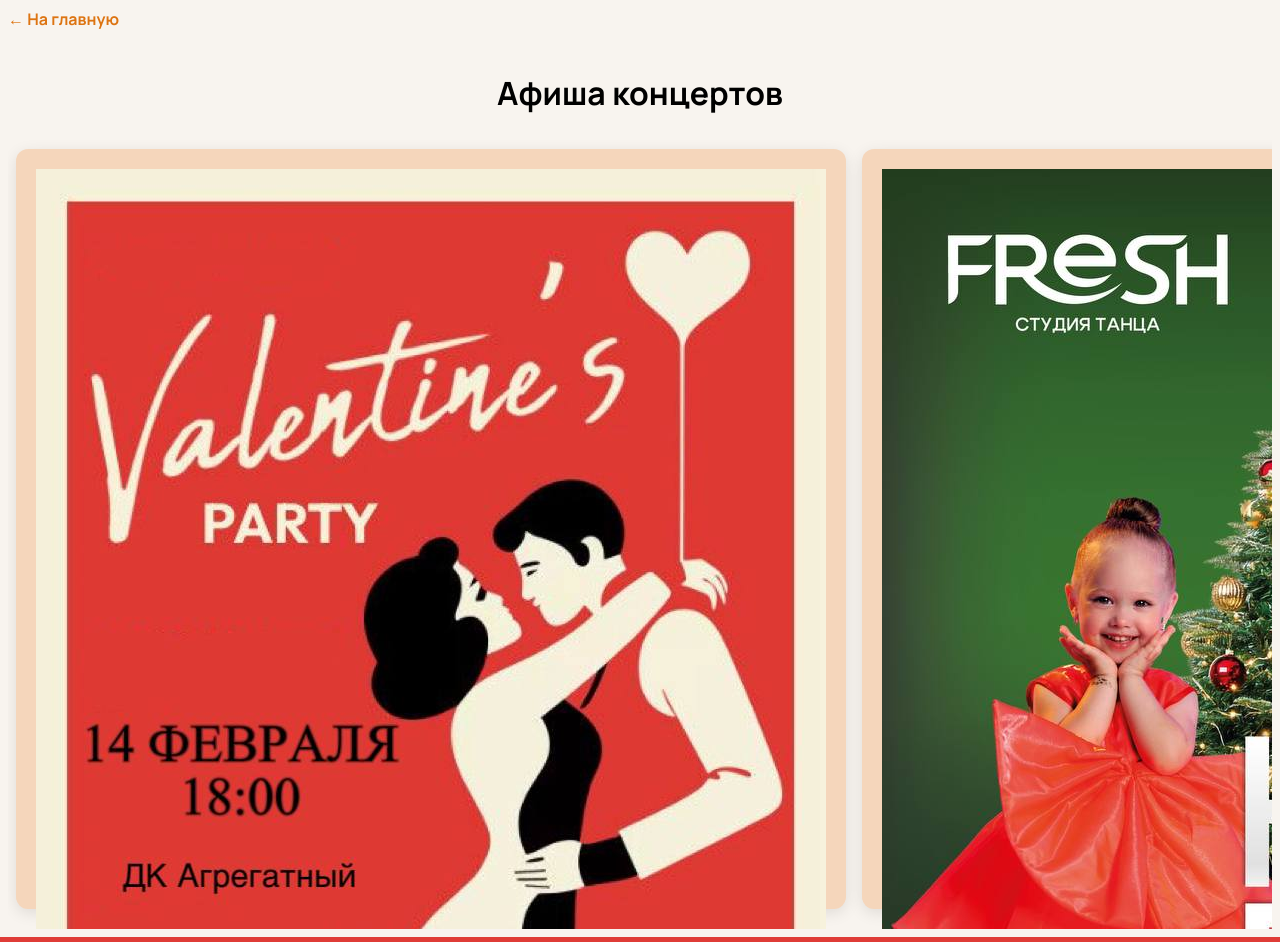
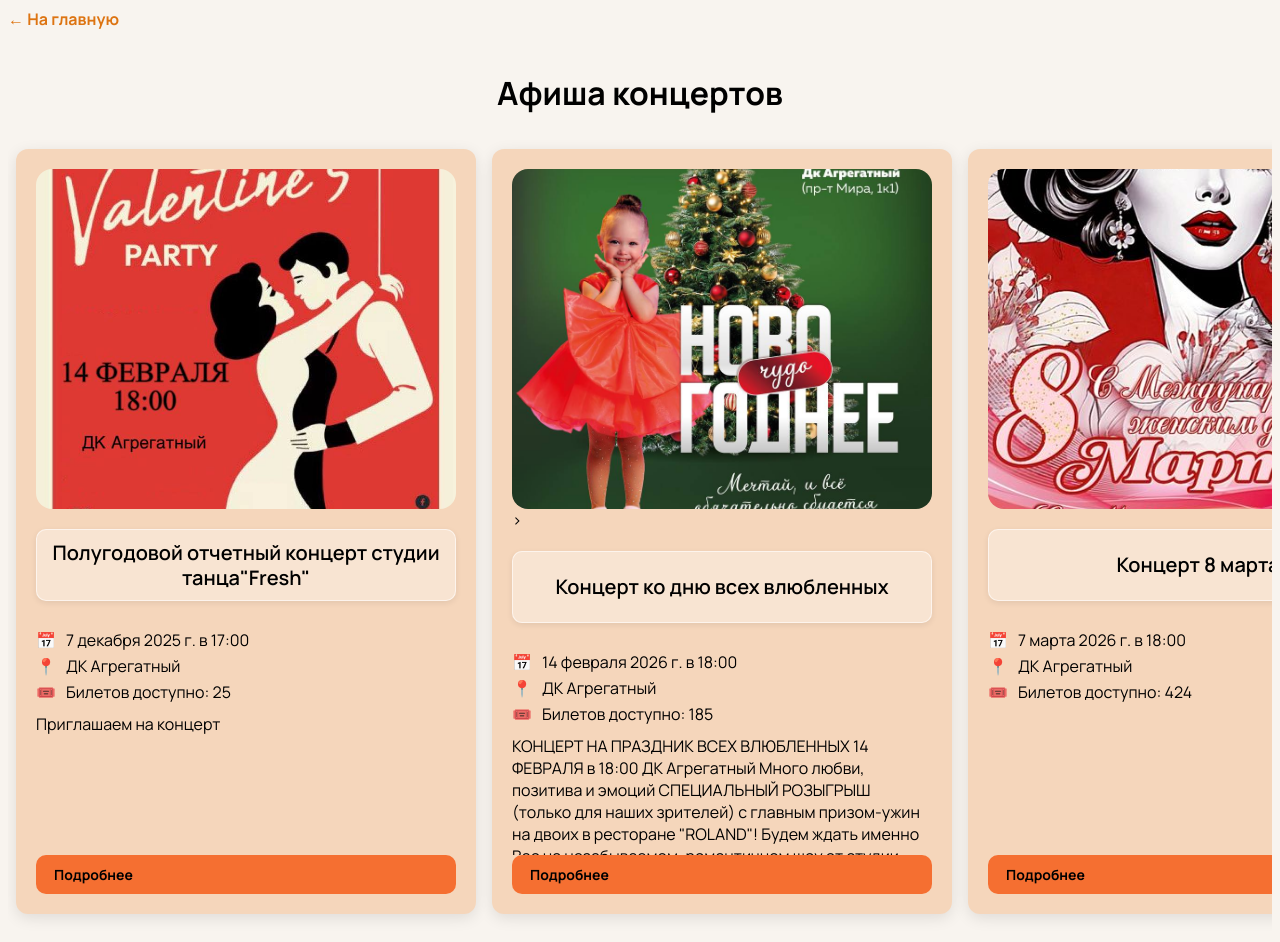
Before and after one commit to Stefany161616166/fresh-concert-calendar, a Django app: page /events/ in a window 1280 px wide. Run offline with Django 5.2, Linux system fonts and the light colour scheme; data comes from the database, SQL or seed files in the repository.

Commit message:
Update event_list.html

```diff
--- a/events/templates/events/event_list.html
+++ b/events/templates/events/event_list.html
@@ -56,7 +56,6 @@
     display: flex;
     flex-direction: column;
     width: 100%;
-  height: 760px;             /* фикс высоты карточки */
     padding: 20px;
     border-radius: 12px;
     box-shadow: 0 4px 15px rgba(0,0,0,0.1);
@@ -65,9 +64,8 @@
 
 .event-img{
     width: 100%;
-  height: 420px;
-  object-fit: contain;
-  background: #fff;
+    height: 340px;
+    object-fit: cover;
     border-radius: 16px;
     display: block;
 }
@@ -75,18 +73,16 @@
 .content{
     display: flex;
     flex-direction: column;
-  flex: 1;                   /* растянуть контент */
+    flex: 1;
     gap: 10px;
     margin-top: 12px;
-  min-height: 0;
 }
 
 .event-card .desc{
     margin: 0;
-  flex: 1;            /* занимает всё свободное место */
-  min-height: 0;      /* важно */
-  overflow-y: auto;   /* включает скролл */
-  padding-right: 6px; /* чтобы текст не прилипал к скроллу */
+    flex: 1;
+    overflow-y: auto;
+    max-height: 120px;
 }
 
 
@@ -186,13 +182,13 @@
      {% load static %}
 
 {% if event.title == 'Полугодовой отчетный концерт студии танца"Fresh"' %}
-    <img src="{% static 'images/events/FRESH_2026-01-05_19-43-49.jpg' %}" alt="{{ event.title }}">
+    <img class="event-img" src="{% static 'images/events/FRESH_2026-01-05_19-43-49.jpg' %}" alt="{{ event.title }}">
 {% elif event.title == 'Концерт ко дню всех влюбленных' %}
-    <img src="{% static 'images/events/ФрешIMG_0317.JPG' %}" alt="{{ event.title }}">
+    <img class="event-img" src="{% static 'images/events/ФрешIMG_0317.JPG' %}" alt="{{ event.title }}">>
 {% elif event.title == 'Концерт 8 марта' %}
-    <img src="{% static 'images/events/8march.jpg' %}" alt="{{ event.title }}">
+    <img class="event-img" src="{% static 'images/events/8march.jpg' %}" alt="{{ event.title }}">
 {% else %}
-    <img src="{% static 'images/logo.png' %}" alt="Нет афиши">
+    <img class="event-img" src="{% static 'images/logo.png' %}" alt="Нет афиши">
 {% endif %}
 
  <div class="content">
```
Lines whose indentation alone changed are shown as unchanged.
